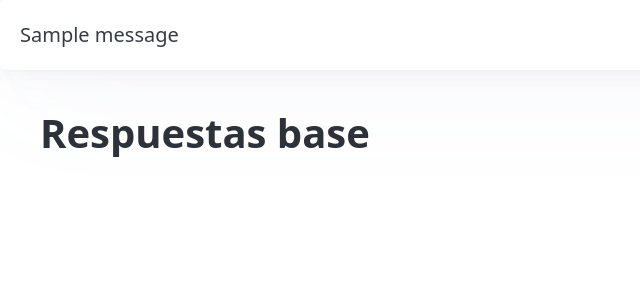
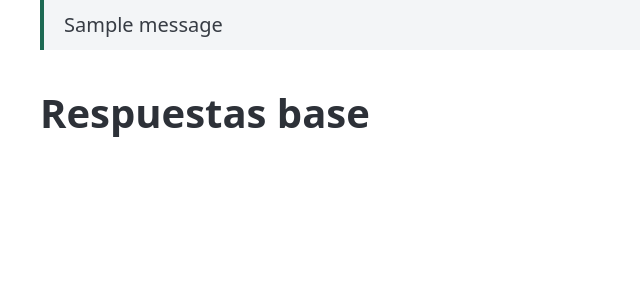
Before and after one commit to hernei152/vc-aplicator, a Django app: page /answer-bank/ in a window 1280 px wide. Shown: the part 70-370 px from the top of the page, without its empty margins (0-640 px from the left). Run offline with Django 5.2, Linux system fonts and the light colour scheme; tables that the repository leaves empty hold one stand-in row (values such as "Sample post"); one stand-in notice (Sample message) is shown; data that the repository does not hold is empty.

Commit message:
style(design): FINDING-012 — make flash messages a live region with per-level treatment

```diff
--- a/aplicator/static/aplicator/app.css
+++ b/aplicator/static/aplicator/app.css
@@ -13,6 +13,24 @@ a.danger {
   --pico-underline: var(--pico-del-color);
   background: none;
   border: none;
+}
+
+/* Flash messages: flat status strip, not a Pico card. Colour carries the
+   level, but the message text always says what happened on its own. */
+.flash {
+  margin-bottom: var(--pico-spacing);
+  padding: calc(var(--pico-spacing) * 0.5) var(--pico-spacing);
+  border-left: 4px solid var(--pico-muted-border-color);
+  background: var(--pico-code-background-color);
+}
+.flash-success {
+  border-left-color: var(--pico-ins-color);
+}
+.flash-error {
+  border-left-color: var(--pico-del-color);
+}
+.flash-warning {
+  border-left-color: var(--pico-mark-background-color);
 }
 
 /* Fieldset legends are the real section headings on the answer pages.
--- a/aplicator/templates/aplicator/base.html
+++ b/aplicator/templates/aplicator/base.html
@@ -23,9 +23,11 @@
   </nav>
   {% endwith %}
   {% if messages %}
-    {% for message in messages %}
-      <article>{{ message }}</article>
-    {% endfor %}
+    <div class="container" role="status" aria-live="polite">
+      {% for message in messages %}
+        <p class="flash flash-{{ message.level_tag }}">{{ message }}</p>
+      {% endfor %}
+    </div>
   {% endif %}
   <main class="container">
     {% block content %}{% endblock %}
```
